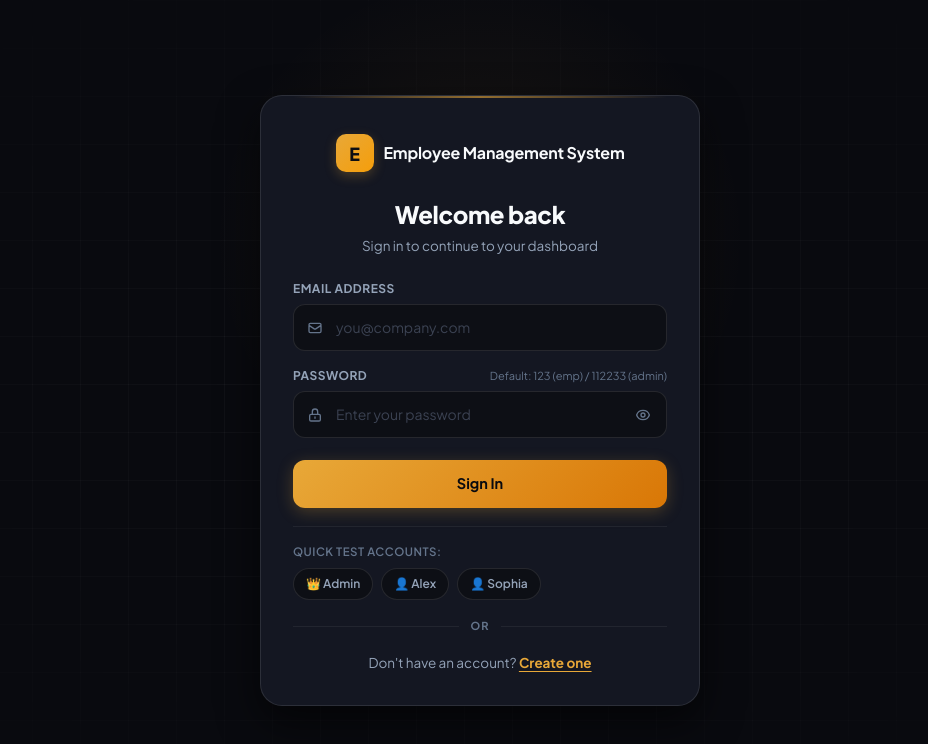
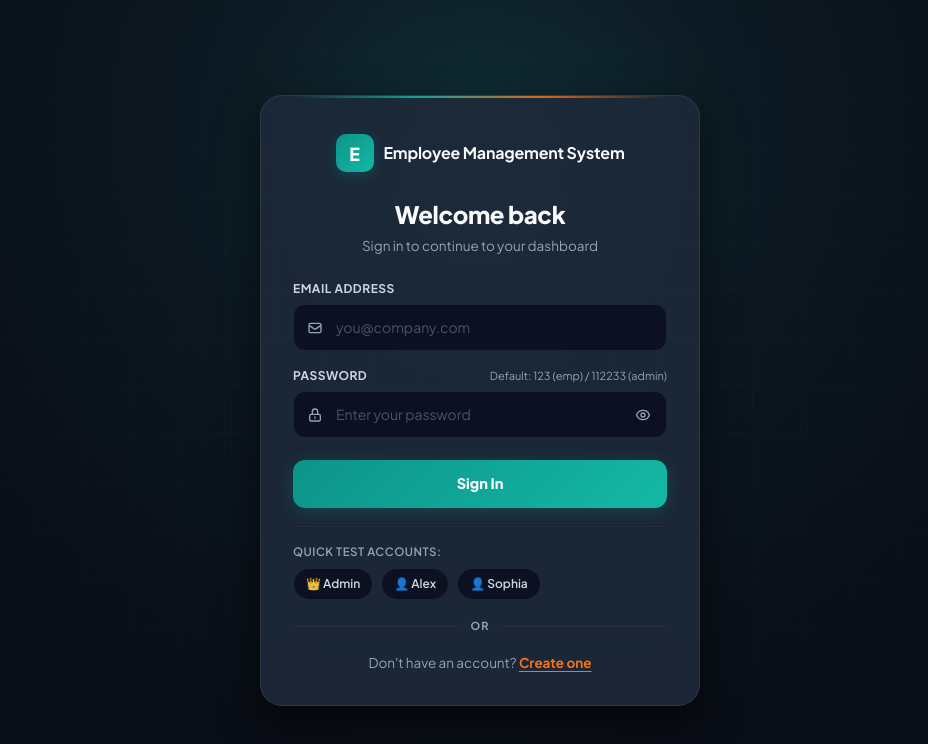
Before and after one commit to anss009/EMS, a React (Vite) app in the folder EMS/: page / in a window 1280 px wide. Shown: the top 744 px of the page, without its empty margins (160-1088 px from the left). Built offline with nearby package versions, Linux system fonts and the light colour scheme.

Commit message:
Update index.css

```diff
--- a/EMS/src/index.css
+++ b/EMS/src/index.css
@@ -8,40 +8,54 @@
 }
 
 :root {
-  /* Ultra-Premium Dark SaaS Theme Palette */
-  --bg-deep: #090a0f;
-  --bg-surface: #0f1219;
-  --bg-card: #141722;
-  --bg-card-hover: #191e2b;
-  --bg-elevated: #1e2333;
-  --bg-input: #0d0f15;
-  --bg-input-focus: #121620;
+  /* ========================================================================
+     TEAL-600 + SLATE-800 / SLATE-50 + ORANGE-500 PALETTE
+     ======================================================================== */
 
-  /* Borders */
-  --border-subtle: rgba(255, 255, 255, 0.06);
-  --border-default: rgba(255, 255, 255, 0.1);
-  --border-hover: rgba(255, 255, 255, 0.18);
-  --border-accent: rgba(232, 168, 56, 0.35);
+  /* Neutral Backgrounds (Deep Slate to Slate-800) */
+  --bg-deep: #090d16;
+  --bg-surface: #0f172a;
+  --bg-card: #1e293b;
+  --bg-card-hover: #243248;
+  --bg-elevated: #293852;
+  --bg-input: #0b1120;
+  --bg-input-focus: #131d31;
 
-  /* Typography */
+  /* Refined Glass Borders */
+  --border-subtle: rgba(148, 163, 184, 0.08);
+  --border-default: rgba(148, 163, 184, 0.14);
+  --border-hover: rgba(20, 184, 166, 0.35);
+  --border-accent: rgba(20, 184, 166, 0.45);
+
+  /* Typography (Slate-50 to Slate-600) */
   --text-primary: #f8fafc;
-  --text-secondary: #94a3b8;
-  --text-muted: #64748b;
-  --text-faint: #3b4252;
+  --text-secondary: #cbd5e1;
+  --text-muted: #94a3b8;
+  --text-faint: #475569;
 
-  /* Vibrant Accent & Status Tokens */
-  --accent: #e8a838;
-  --accent-hover: #f5b74c;
-  --accent-muted: rgba(232, 168, 56, 0.12);
-  --accent-glow: rgba(232, 168, 56, 0.25);
+  /* Primary Brand: Teal-600 & Teal-500 */
+  --primary: #0d9488;
+  --primary-hover: #14b8a6;
+  --primary-light: #2dd4bf;
+  --primary-gradient: linear-gradient(135deg, #0d9488 0%, #14b8a6 100%);
+  --primary-muted: rgba(13, 148, 136, 0.14);
+  --primary-glow: rgba(13, 148, 136, 0.28);
 
+  /* Accent Highlight: Orange-500 & Orange-400 */
+  --accent: #f97316;
+  --accent-hover: #fb923c;
+  --accent-gradient: linear-gradient(135deg, #ea580c 0%, #f97316 100%);
+  --accent-muted: rgba(249, 115, 22, 0.14);
+  --accent-glow: rgba(249, 115, 22, 0.28);
+
+  /* Status Colors */
   --info: #38bdf8;
   --info-bg: rgba(56, 189, 248, 0.12);
   --info-border: rgba(56, 189, 248, 0.25);
 
-  --warning: #f59e0b;
-  --warning-bg: rgba(245, 158, 11, 0.12);
-  --warning-border: rgba(245, 158, 11, 0.25);
+  --warning: #f97316;
+  --warning-bg: rgba(249, 115, 22, 0.12);
+  --warning-border: rgba(249, 115, 22, 0.25);
 
   --success: #10b981;
   --success-bg: rgba(16, 185, 129, 0.12);
@@ -51,7 +65,7 @@
   --danger-bg: rgba(244, 63, 94, 0.12);
   --danger-border: rgba(244, 63, 94, 0.25);
 
-  /* Dimensions */
+  /* Geometry & Radius */
   --radius-sm: 8px;
   --radius-md: 12px;
   --radius-lg: 16px;
@@ -59,10 +73,11 @@
   --radius-pill: 9999px;
 
   /* Shadows */
-  --shadow-sm: 0 2px 8px rgba(0, 0, 0, 0.3);
+  --shadow-sm: 0 2px 8px rgba(0, 0, 0, 0.35);
   --shadow-md: 0 8px 24px rgba(0, 0, 0, 0.45);
   --shadow-lg: 0 16px 40px rgba(0, 0, 0, 0.6);
-  --shadow-glow: 0 0 24px rgba(232, 168, 56, 0.18);
+  --shadow-teal: 0 0 24px rgba(13, 148, 136, 0.22);
+  --shadow-orange: 0 0 24px rgba(249, 115, 22, 0.22);
 
   --font: 'Plus Jakarta Sans', system-ui, -apple-system, sans-serif;
   --transition-fast: 0.15s cubic-bezier(0.4, 0, 0.2, 1);
@@ -79,7 +94,7 @@ html, body {
 }
 
 /* ==========================================================================
-   AUTH / LOGIN / SIGNUP SCENE
+   AUTH / LOGIN / SIGNUP SCENE (TEAL & SLATE-800)
    ========================================================================== */
 
 .login-scene {
@@ -87,20 +102,20 @@ html, body {
   display: flex;
   align-items: center;
   justify-content: center;
-  background: var(--bg-deep);
+  background: radial-gradient(circle at 50% 15%, #0f222b 0%, var(--bg-deep) 70%);
   position: relative;
   overflow: hidden;
   padding: 24px 16px;
 }
 
-/* Modern Geometric Mesh Overlay */
+/* Geometric Teal Grid Mesh */
 .login-scene::before {
   content: '';
   position: absolute;
   inset: 0;
   background-image:
-    linear-gradient(rgba(255, 255, 255, 0.03) 1px, transparent 1px),
-    linear-gradient(90deg, rgba(255, 255, 255, 0.03) 1px, transparent 1px);
+    linear-gradient(rgba(20, 184, 166, 0.04) 1px, transparent 1px),
+    linear-gradient(90deg, rgba(20, 184, 166, 0.04) 1px, transparent 1px);
   background-size: 48px 48px;
   mask-image: radial-gradient(ellipse 70% 65% at 50% 50%, black 25%, transparent 100%);
   -webkit-mask-image: radial-gradient(ellipse 70% 65% at 50% 50%, black 25%, transparent 100%);
@@ -109,13 +124,13 @@ html, body {
 .login-scene::after {
   content: '';
   position: absolute;
-  top: 30%;
+  top: 25%;
   left: 50%;
   transform: translate(-50%, -50%);
-  width: 580px;
-  height: 580px;
+  width: 600px;
+  height: 600px;
   border-radius: 50%;
-  background: radial-gradient(circle, rgba(232, 168, 56, 0.08) 0%, transparent 65%);
+  background: radial-gradient(circle, rgba(13, 148, 136, 0.12) 0%, transparent 65%);
   pointer-events: none;
 }
 
@@ -139,13 +154,13 @@ html, body {
 }
 
 .login-card__inner {
-  background: var(--bg-card);
+  background: rgba(30, 41, 59, 0.88);
   border: 1px solid var(--border-default);
   border-radius: var(--radius-xl);
   padding: 38px 32px 32px;
   position: relative;
   box-shadow: var(--shadow-lg);
-  backdrop-filter: blur(16px);
+  backdrop-filter: blur(20px);
 }
 
 .login-card__inner::before {
@@ -155,8 +170,8 @@ html, body {
   left: 32px;
   right: 32px;
   height: 1.5px;
-  background: linear-gradient(90deg, transparent, var(--accent), transparent);
-  opacity: 0.6;
+  background: linear-gradient(90deg, transparent, #14b8a6, #f97316, transparent);
+  opacity: 0.85;
 }
 
 .login-brand {
@@ -171,14 +186,14 @@ html, body {
   width: 38px;
   height: 38px;
   border-radius: 10px;
-  background: linear-gradient(135deg, var(--accent), #f59e0b);
+  background: var(--primary-gradient);
   display: flex;
   align-items: center;
   justify-content: center;
   font-weight: 800;
   font-size: 18px;
-  color: #0c0e13;
-  box-shadow: 0 4px 12px var(--accent-glow);
+  color: #f8fafc;
+  box-shadow: 0 4px 14px var(--primary-glow);
 }
 
 .login-brand__text {
@@ -200,7 +215,7 @@ html, body {
 .login-subtitle {
   text-align: center;
   font-size: 13.5px;
-  color: var(--text-secondary);
+  color: var(--text-muted);
   margin-bottom: 24px;
 }
 
@@ -224,16 +239,16 @@ html, body {
   border-radius: var(--radius-sm);
   border: none;
   background: transparent;
-  color: var(--text-secondary);
+  color: var(--text-muted);
   cursor: pointer;
   transition: all var(--transition-fast);
 }
 
 .auth-role-tab--active {
-  background: var(--bg-elevated);
-  color: var(--text-primary);
+  background: var(--bg-card);
+  color: var(--primary-light);
   box-shadow: var(--shadow-sm);
-  border: 1px solid var(--border-default);
+  border: 1px solid var(--border-hover);
 }
 
 /* Feedback Alerts */
@@ -325,8 +340,8 @@ html, body {
 }
 
 .login-field__input:focus {
-  border-color: var(--accent);
-  box-shadow: 0 0 0 3px var(--accent-muted);
+  border-color: var(--primary-light);
+  box-shadow: 0 0 0 3px var(--primary-muted);
   background: var(--bg-input-focus);
 }
 
@@ -354,22 +369,22 @@ html, body {
   margin-top: 6px;
   width: 100%;
   padding: 13px;
-  background: linear-gradient(135deg, var(--accent), #d97706);
+  background: var(--primary-gradient);
   border: none;
   border-radius: var(--radius-md);
-  color: #090a0f;
+  color: #f8fafc;
   font-size: 14.5px;
-  font-weight: 700;
+  font-weight: 800;
   font-family: var(--font);
   cursor: pointer;
-  box-shadow: 0 4px 16px var(--accent-glow);
+  box-shadow: 0 4px 18px var(--primary-glow);
   transition: all var(--transition-fast);
 }
 
 .login-submit:hover {
   opacity: 0.95;
   transform: translateY(-1px);
-  box-shadow: 0 6px 20px rgba(232, 168, 56, 0.35);
+  box-shadow: 0 6px 24px rgba(20, 184, 166, 0.4);
 }
 
 .login-submit:active {
@@ -413,9 +428,9 @@ html, body {
 }
 
 .auth-pill:hover {
-  background: var(--bg-elevated);
-  border-color: var(--accent);
-  color: var(--accent);
+  background: var(--bg-card);
+  border-color: var(--primary-light);
+  color: var(--primary-light);
 }
 
 .login-divider {
@@ -441,7 +456,7 @@ html, body {
 
 .login-footer {
   text-align: center;
-  color: var(--text-secondary);
+  color: var(--text-muted);
   font-size: 13.5px;
 }
 
@@ -464,7 +479,7 @@ html, body {
 
 
 /* ==========================================================================
-   APP SHELL / NAVBAR
+   APP SHELL / NAVBAR (SLATE-900 / TEAL & ORANGE ACCENTS)
    ========================================================================== */
 
 .ems-dashboard-layout {
@@ -478,7 +493,7 @@ html, body {
   position: sticky;
   top: 0;
   z-index: 50;
-  background: rgba(15, 18, 25, 0.85);
+  background: rgba(15, 23, 42, 0.88);
   backdrop-filter: blur(16px);
   border-bottom: 1px solid var(--border-subtle);
   padding: 16px 40px;
@@ -503,14 +518,14 @@ html, body {
   width: 36px;
   height: 36px;
   border-radius: 10px;
-  background: linear-gradient(135deg, var(--accent), #f59e0b);
+  background: var(--primary-gradient);
   display: flex;
   align-items: center;
   justify-content: center;
   font-weight: 800;
   font-size: 17px;
-  color: #0c0e13;
-  box-shadow: 0 2px 10px var(--accent-glow);
+  color: #f8fafc;
+  box-shadow: 0 2px 12px var(--primary-glow);
 }
 
 .ems-navbar__brand-title {
@@ -524,7 +539,7 @@ html, body {
 .ems-navbar__dashboard-tag {
   font-size: 12px;
   font-weight: 600;
-  color: var(--accent);
+  color: var(--primary-light);
   letter-spacing: 0.2px;
 }
 
@@ -538,7 +553,7 @@ html, body {
   display: flex;
   align-items: center;
   gap: 6px;
-  background: var(--bg-surface);
+  background: var(--bg-input);
   border: 1px solid var(--border-subtle);
   padding: 7px 14px;
   border-radius: var(--radius-pill);
@@ -562,13 +577,13 @@ html, body {
   height: 30px;
   border-radius: 50%;
   background: var(--bg-elevated);
-  border: 1.5px solid var(--accent);
+  border: 1.5px solid var(--primary-light);
   display: flex;
   align-items: center;
   justify-content: center;
   font-size: 13px;
   font-weight: 700;
-  color: var(--accent);
+  color: var(--primary-light);
 }
 
 .ems-navbar__user-info {
@@ -591,7 +606,7 @@ html, body {
 }
 
 .ems-navbar__user-role--emp {
-  color: var(--info);
+  color: var(--primary-light);
 }
 
 .ems-navbar__user-role--admin {
@@ -631,7 +646,7 @@ html, body {
 
 
 /* ==========================================================================
-   OVERVIEW & METRICS (EMPLOYEE DASHBOARD)
+   OVERVIEW & METRICS (SLATE-800 CARDS WITH TEAL & ORANGE)
    ========================================================================== */
 
 .ems-overview-section {
@@ -654,7 +669,7 @@ html, body {
 
 .ems-section-subtitle {
   font-size: 13px;
-  color: var(--text-secondary);
+  color: var(--text-muted);
   margin-top: 2px;
 }
 
@@ -679,7 +694,7 @@ html, body {
 .ems-completion-badge__value {
   font-size: 14px;
   font-weight: 800;
-  color: var(--success);
+  color: var(--primary-light);
 }
 
 .ems-stats {
@@ -752,9 +767,9 @@ html, body {
 .ems-stat--active .ems-stat__pill { background: var(--warning-bg); color: var(--warning); border: 1px solid var(--warning-border); }
 .ems-stat--active .ems-stat__number { color: var(--warning); }
 
-.ems-stat--completed .ems-stat__icon-box { background: var(--success-bg); color: var(--success); }
-.ems-stat--completed .ems-stat__pill { background: var(--success-bg); color: var(--success); border: 1px solid var(--success-border); }
-.ems-stat--completed .ems-stat__number { color: var(--success); }
+.ems-stat--completed .ems-stat__icon-box { background: var(--primary-muted); color: var(--primary-light); }
+.ems-stat--completed .ems-stat__pill { background: var(--primary-muted); color: var(--primary-light); border: 1px solid rgba(20, 184, 166, 0.25); }
+.ems-stat--completed .ems-stat__number { color: var(--primary-light); }
 
 .ems-stat--failed .ems-stat__icon-box { background: var(--danger-bg); color: var(--danger); }
 .ems-stat--failed .ems-stat__pill { background: var(--danger-bg); color: var(--danger); border: 1px solid var(--danger-border); }
@@ -806,9 +821,9 @@ html, body {
 
 .ems-filter-pill--active {
   background: var(--bg-elevated);
-  color: var(--accent);
+  color: var(--primary-light);
   box-shadow: var(--shadow-sm);
-  border: 1px solid var(--border-default);
+  border: 1px solid var(--border-hover);
 }
 
 .ems-tasklist {
@@ -887,11 +902,11 @@ html, body {
 .ems-task-card__badge--active .ems-task-card__badge-dot { background: var(--warning); box-shadow: 0 0 6px var(--warning); }
 
 .ems-task-card__badge--completed {
-  background: var(--success-bg);
-  color: var(--success);
-  border: 1px solid var(--success-border);
+  background: var(--primary-muted);
+  color: var(--primary-light);
+  border: 1px solid rgba(20, 184, 166, 0.25);
 }
-.ems-task-card__badge--completed .ems-task-card__badge-dot { background: var(--success); box-shadow: 0 0 6px var(--success); }
+.ems-task-card__badge--completed .ems-task-card__badge-dot { background: var(--primary-light); box-shadow: 0 0 6px var(--primary-light); }
 
 .ems-task-card__badge--failed {
   background: var(--danger-bg);
@@ -972,13 +987,13 @@ html, body {
 }
 
 .ems-btn--complete {
-  background: var(--success-bg);
-  color: var(--success);
-  border-color: var(--success-border);
+  background: var(--primary-muted);
+  color: var(--primary-light);
+  border-color: rgba(20, 184, 166, 0.25);
 }
 .ems-btn--complete:hover {
-  background: rgba(16, 185, 129, 0.24);
-  box-shadow: 0 4px 12px rgba(16, 185, 129, 0.2);
+  background: rgba(20, 184, 166, 0.25);
+  box-shadow: 0 4px 12px rgba(20, 184, 166, 0.2);
 }
 
 .ems-btn--fail {
@@ -1005,9 +1020,9 @@ html, body {
 }
 
 .ems-task-status-pill--success {
-  background: var(--success-bg);
-  color: var(--success);
-  border: 1px solid var(--success-border);
+  background: var(--primary-muted);
+  color: var(--primary-light);
+  border: 1px solid rgba(20, 184, 166, 0.25);
 }
 
 .ems-task-status-pill--failed {
@@ -1071,7 +1086,7 @@ html, body {
 
 .ems-create-task__subtitle {
   font-size: 13px;
-  color: var(--text-secondary);
+  color: var(--text-muted);
   margin-top: 2px;
 }
 
@@ -1132,8 +1147,8 @@ html, body {
 }
 
 .ems-create-task__select option {
-  background: #141722;
-  color: #fff;
+  background: #1e293b;
+  color: #f8fafc;
 }
 
 .ems-create-task__textarea {
@@ -1145,8 +1160,8 @@ html, body {
 .ems-create-task__input:focus,
 .ems-create-task__select:focus,
 .ems-create-task__textarea:focus {
-  border-color: var(--accent);
-  box-shadow: 0 0 0 3px var(--accent-muted);
+  border-color: var(--primary-light);
+  box-shadow: 0 0 0 3px var(--primary-muted);
   background: var(--bg-input-focus);
 }
 
@@ -1157,15 +1172,15 @@ html, body {
   justify-content: center;
   gap: 8px;
   padding: 13px;
-  background: linear-gradient(135deg, var(--accent), #d97706);
+  background: var(--primary-gradient);
   border: none;
   border-radius: var(--radius-md);
-  color: #090a0f;
+  color: #f8fafc;
   font-size: 14px;
   font-weight: 800;
   font-family: var(--font);
   cursor: pointer;
-  box-shadow: 0 4px 16px var(--accent-glow);
+  box-shadow: 0 4px 18px var(--primary-glow);
   transition: all var(--transition-fast);
   margin-top: 4px;
 }
@@ -1173,7 +1188,7 @@ html, body {
 .ems-create-task__submit:hover {
   opacity: 0.95;
   transform: translateY(-1px);
-  box-shadow: 0 6px 20px rgba(232, 168, 56, 0.35);
+  box-shadow: 0 6px 24px rgba(20, 184, 166, 0.4);
 }
 
 /* Admin Team Table */
@@ -1226,7 +1241,7 @@ html, body {
 }
 
 .ems-table__row:hover {
-  background: rgba(255, 255, 255, 0.025);
+  background: rgba(255, 255, 255, 0.035);
 }
 
 .ems-table__cell {
@@ -1246,14 +1261,14 @@ html, body {
   width: 32px;
   height: 32px;
   border-radius: 50%;
-  background: linear-gradient(135deg, #334155, #1e293b);
-  border: 1.5px solid var(--border-hover);
+  background: linear-gradient(135deg, #0d9488, #042f2e);
+  border: 1.5px solid var(--primary-light);
   display: flex;
   align-items: center;
   justify-content: center;
   font-size: 13px;
   font-weight: 700;
-  color: var(--text-primary);
+  color: #f8fafc;
 }
 
 .ems-table__user-name {
@@ -1281,7 +1296,7 @@ html, body {
 
 .ems-count-pill--new { background: var(--info-bg); color: var(--info); border: 1px solid var(--info-border); }
 .ems-count-pill--active { background: var(--warning-bg); color: var(--warning); border: 1px solid var(--warning-border); }
-.ems-count-pill--completed { background: var(--success-bg); color: var(--success); border: 1px solid var(--success-border); }
+.ems-count-pill--completed { background: var(--primary-muted); color: var(--primary-light); border: 1px solid rgba(20, 184, 166, 0.25); }
 .ems-count-pill--failed { background: var(--danger-bg); color: var(--danger); border: 1px solid var(--danger-border); }
 
 .ems-table__total-tag {
```
